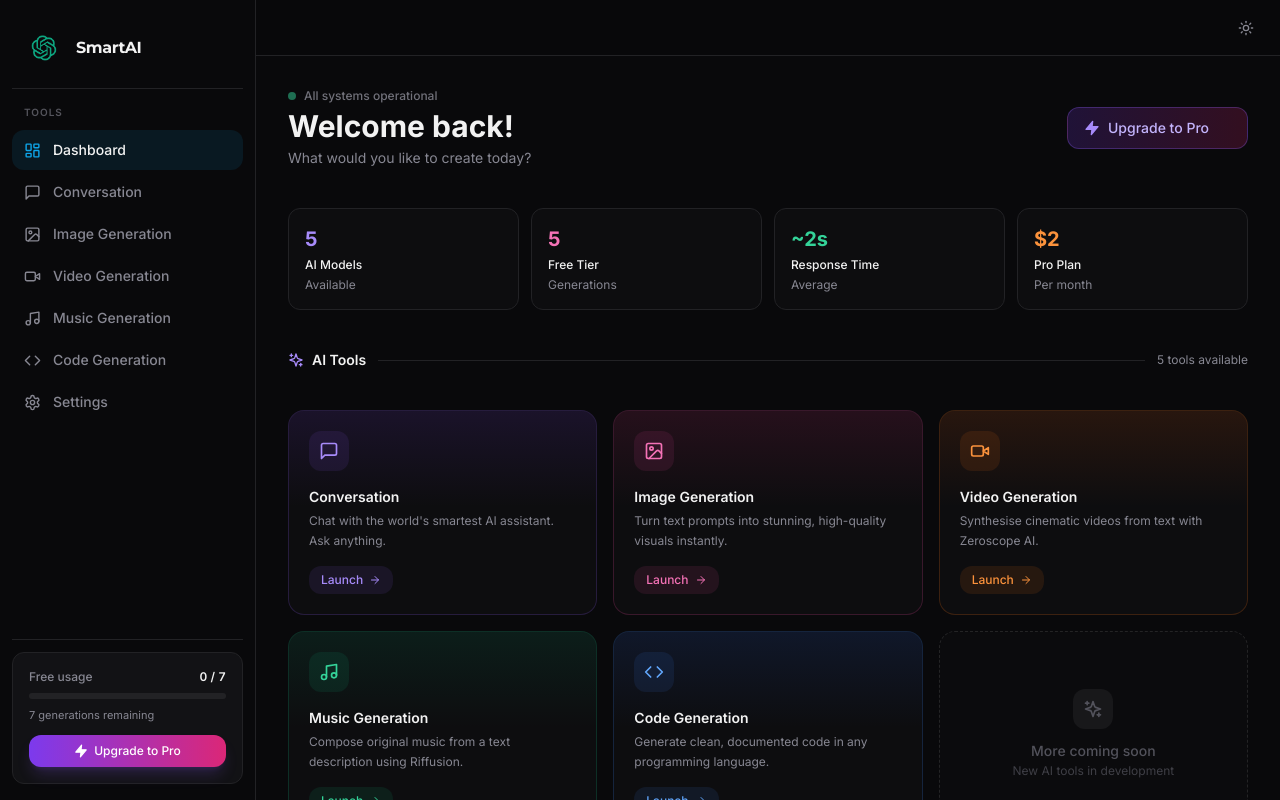
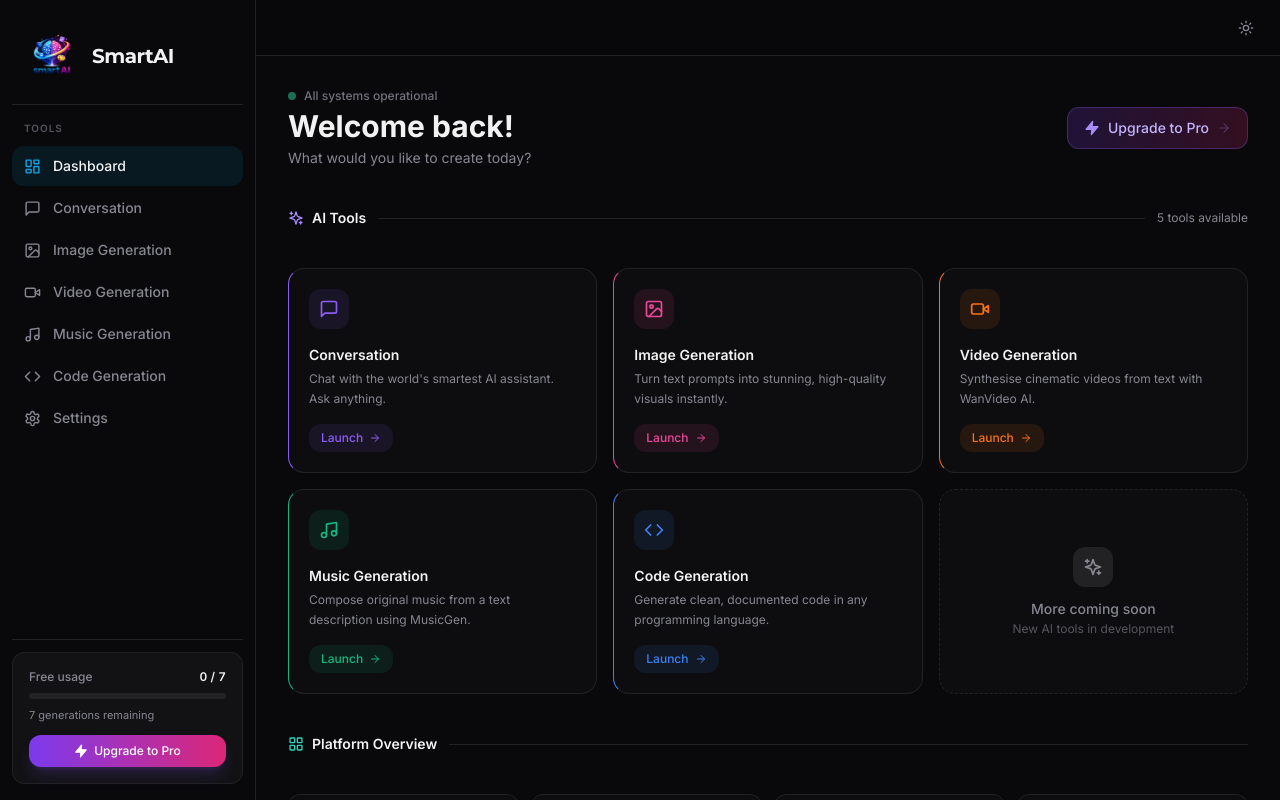
Before and after one commit to DeepUthale/SmartAI_2.0, a Next.js app: page /dashboard in a window 1280 px wide. Built offline with nearby package versions, Linux system fonts and the light colour scheme; no server answers.

Commit message:
Update dashboard UI, landing page, sidebar, and add tool store hook

```diff
--- a/app/(dashboard)/(routes)/code/page.tsx
+++ b/app/(dashboard)/(routes)/code/page.tsx
@@ -5,7 +5,6 @@
 import { Code, Send } from "lucide-react";
 import { useRouter } from "next/navigation";
 import { ChatCompletionMessageParam as ChatCompletionMessage } from "openai/resources/chat/index.mjs";
-import { useState } from "react";
 import { useForm } from "react-hook-form";
 import ReactMarkdown from "react-markdown";
 import * as z from "zod";
@@ -21,13 +20,14 @@
 import { cn } from "@/lib/utils";
 
 import { useProModal } from "@/hooks/use-pro-modal";
+import { useToolStore } from "@/hooks/use-tool-store";
 import { toast } from "react-hot-toast";
 import { formSchema } from "./constants";
 
 const CodePage = () => {
     const router = useRouter();
     const proModal = useProModal();
-    const [messages, setMessages] = useState<ChatCompletionMessage[]>([]);
+    const { codeMessages: messages, setCodeMessages: setMessages } = useToolStore();
 
     const form = useForm<z.infer<typeof formSchema>>({
         resolver: zodResolver(formSchema),
@@ -45,7 +45,7 @@
             const newMessages = [...messages, userMessage];
 
             const response = await axios.post("/api/code", { messages: newMessages });
-            setMessages((current) => [...current, userMessage, response.data]);
+            setMessages([...messages, userMessage, response.data]);
             form.reset();
         } catch (error: any) {
             if (error?.response?.status === 403) proModal.onOpen();
--- a/app/(dashboard)/(routes)/conversation/page.tsx
+++ b/app/(dashboard)/(routes)/conversation/page.tsx
@@ -13,7 +13,6 @@
 import { Input } from "@/components/ui/input";
 import { Button } from "@/components/ui/button";
 import { useRouter } from "next/navigation";
-import { useState } from "react";
 import { ChatCompletionMessageParam as ChatCompletionMessage } from "openai/resources/chat/index.mjs";
 import { Empty } from "@/components/ui/empty";
 import { Loader } from "@/components/loader";
@@ -21,12 +20,13 @@
 import { UserAvatar } from "@/components/user-avatar";
 import { BotAvatar } from "@/components/bot-avatar";
 import { useProModal } from "@/hooks/use-pro-modal";
+import { useToolStore } from "@/hooks/use-tool-store";
 import toast from "react-hot-toast";
 
 const ConversationPage = () => {
   const proModal = useProModal();
   const router = useRouter();
-  const [messages, setMessages] = useState<ChatCompletionMessage[]>([]);
+  const { conversationMessages: messages, setConversationMessages: setMessages } = useToolStore();
 
   const form = useForm<z.infer<typeof formSchema>>({
     resolver: zodResolver(formSchema),
@@ -47,7 +47,7 @@
         messages: newMessages,
       });
 
-      setMessages((current) => [...current, userMessage, response.data]);
+      setMessages([...messages, userMessage, response.data]);
       form.reset();
     } catch (error: any) {
       if (error?.response?.status === 403) {
--- a/app/(dashboard)/(routes)/dashboard/page.tsx
+++ b/app/(dashboard)/(routes)/dashboard/page.tsx
@@ -10,6 +10,7 @@
   Sparkles,
   VideoIcon,
   Zap,
+  LayoutGrid,
 } from "lucide-react";
 import { useRouter } from "next/navigation";
 import { useProModal } from "@/hooks/use-pro-modal";
@@ -19,60 +20,47 @@
     label: "Conversation",
     description: "Chat with the world's smartest AI assistant. Ask anything.",
     icon: MessageSquare,
-    color: "text-violet-400",
+    color: "text-violet-500",
     bg: "bg-violet-500/10",
-    border: "border-violet-500/20",
-    hoverBorder: "hover:border-violet-400/50",
-    shadow: "hover:shadow-violet-500/10",
-    gradient: "from-violet-600/20 to-violet-900/0",
+    accent: "border-l-violet-500",
     href: "/conversation",
   },
   {
     label: "Image Generation",
-    description: "Turn text prompts into stunning, high-quality visuals instantly.",
+    description:
+      "Turn text prompts into stunning, high-quality visuals instantly.",
     icon: ImageIcon,
-    color: "text-pink-400",
+    color: "text-pink-500",
     bg: "bg-pink-500/10",
-    border: "border-pink-500/20",
-    hoverBorder: "hover:border-pink-400/50",
-    shadow: "hover:shadow-pink-500/10",
-    gradient: "from-pink-600/20 to-pink-900/0",
+    accent: "border-l-pink-500",
     href: "/image",
   },
   {
     label: "Video Generation",
-    description: "Synthesise cinematic videos from text with Zeroscope AI.",
+    description: "Synthesise cinematic videos from text with WanVideo AI.",
     icon: VideoIcon,
-    color: "text-orange-400",
+    color: "text-orange-500",
     bg: "bg-orange-500/10",
-    border: "border-orange-500/20",
-    hoverBorder: "hover:border-orange-400/50",
-    shadow: "hover:shadow-orange-500/10",
-    gradient: "from-orange-600/20 to-orange-900/0",
+    accent: "border-l-orange-500",
     href: "/video",
   },
   {
     label: "Music Generation",
-    description: "Compose original music from a text description using Riffusion.",
+    description:
+      "Compose original music from a text description using MusicGen.",
     icon: Music,
-    color: "text-emerald-400",
+    color: "text-emerald-500",
     bg: "bg-emerald-500/10",
-    border: "border-emerald-500/20",
-    hoverBorder: "hover:border-emerald-400/50",
-    shadow: "hover:shadow-emerald-500/10",
-    gradient: "from-emerald-600/20 to-emerald-900/0",
+    accent: "border-l-emerald-500",
     href: "/music",
   },
   {
     label: "Code Generation",
     description: "Generate clean, documented code in any programming language.",
     icon: Code,
-    color: "text-blue-400",
+    color: "text-blue-500",
     bg: "bg-blue-500/10",
-    border: "border-blue-500/20",
-    hoverBorder: "hover:border-blue-400/50",
-    shadow: "hover:shadow-blue-500/10",
-    gradient: "from-blue-600/20 to-blue-900/0",
+    accent: "border-l-blue-500",
     href: "/code",
   },
 ];
@@ -83,13 +71,14 @@
 
   return (
     <div className="px-4 lg:px-8 py-8 space-y-10">
-
       {/* ── Welcome header ───────────────────────────── */}
       <div className="flex flex-col sm:flex-row sm:items-center justify-between gap-4">
         <div className="space-y-1">
           <div className="flex items-center gap-x-2">
             <div className="w-2 h-2 rounded-full bg-emerald-400 animate-pulse" />
-            <span className="text-xs text-zinc-500 font-medium">All systems operational</span>
+            <span className="text-xs text-zinc-500 font-medium">
+              All systems operational
+            </span>
           </div>
           <h1 className="text-2xl md:text-3xl font-bold text-foreground">
             Welcome back!
@@ -102,19 +91,130 @@
           onClick={() => proModal.onOpen()}
           className="self-start sm:self-auto flex items-center gap-x-2 bg-gradient-to-r from-violet-600/20 to-pink-600/20 border border-violet-500/30 hover:border-violet-400/50 rounded-xl px-4 py-2.5 transition-all hover:-translate-y-px group"
         >
-          <Zap className="w-4 h-4 text-violet-400 fill-violet-400" />
-          <span className="text-sm font-medium text-violet-300">Upgrade to Pro</span>
-          <ArrowRight className="w-3.5 h-3.5 text-violet-400 opacity-0 group-hover:opacity-100 transition-all group-hover:translate-x-0.5" />
+          <Zap className="w-4 h-4 text-violet-700 fill-violet-700 dark:text-violet-400 dark:fill-violet-400" />
+          <span className="text-sm font-medium text-violet-700 dark:text-violet-300">
+            Upgrade to Pro
+          </span>
+          <ArrowRight className="w-3.5 h-3.5 text-violet-700 dark:text-violet-400 opacity-30 group-hover:opacity-100 transition-all group-hover:translate-x-0.5" />
         </button>
+      </div>
+
+      {/* ── Section label ────────────────────────────── */}
+      <div className="flex items-center gap-x-3">
+        <div className="flex items-center gap-x-2">
+          <Sparkles className="w-4 h-4 text-violet-400" />
+          <span className="text-sm font-semibold text-foreground">
+            AI Tools
+          </span>
+        </div>
+        <div className="flex-1 h-px bg-border" />
+        <span className="text-xs text-muted-foreground">
+          {tools.length} tools available
+        </span>
+      </div>
+
+      {/* ── Tool grid ────────────────────────────────── */}
+      <div className="grid grid-cols-1 sm:grid-cols-2 xl:grid-cols-3 gap-4">
+        {tools.map((tool) => (
+          <button
+            key={tool.href}
+            onClick={() => router.push(tool.href)}
+            className={cn(
+              "group relative text-left rounded-2xl border-l-4 border border-border bg-card overflow-hidden transition-all duration-200",
+              "hover:-translate-y-1 hover:shadow-md cursor-pointer",
+              tool.accent,
+            )}
+          >
+            {/* Slide-in color fill */}
+            <div className={cn("absolute inset-y-0 left-0 w-full opacity-40 sm:w-0 sm:opacity-100 sm:group-hover:w-full transition-[width] duration-300 ease-out", tool.bg)} />
+
+            <div className="relative z-10 p-5 space-y-4">
+              {/* Icon + arrow */}
+              <div className="flex items-start justify-between">
+                <div className={cn("p-2.5 rounded-xl", tool.bg)}>
+                  <tool.icon className={cn("w-5 h-5", tool.color)} />
+                </div>
+              </div>
+
+              {/* Text */}
+              <div>
+                <h3 className="font-semibold text-foreground text-sm mb-1">
+                  {tool.label}
+                </h3>
+                <p className="text-xs text-muted-foreground leading-relaxed">
+                  {tool.description}
+                </p>
+              </div>
+
+              {/* Launch button */}
+              <div
+                className={cn(
+                  "inline-flex items-center gap-x-1.5 text-xs font-medium px-3 py-1.5 rounded-lg transition-all",
+                  tool.bg,
+                  tool.color,
+                )}
+              >
+                Launch
+                <ArrowRight className="w-3 h-3" />
+              </div>
+            </div>
+          </button>
+        ))}
+
+        {/* Coming soon card */}
+        <div className="rounded-2xl border border-dashed border-border bg-card p-5 flex flex-col items-center justify-center gap-y-3 text-center min-h-[160px]">
+          <div className="w-10 h-10 rounded-xl bg-muted flex items-center justify-center">
+            <Sparkles className="w-5 h-5 text-muted-foreground" />
+          </div>
+          <div>
+            <p className="text-sm font-medium text-muted-foreground">
+              More coming soon
+            </p>
+            <p className="text-xs text-muted-foreground/60 mt-0.5">
+              New AI tools in development
+            </p>
+          </div>
+        </div>
+      </div>
+
+      {/* ── Section label ────────────────────────────── */}
+      <div className="flex items-center gap-x-3">
+        <div className="flex items-center gap-x-2">
+          <LayoutGrid className="w-4 h-4 text-teal-400" />
+          <span className="text-sm font-semibold text-foreground">
+            Platform Overview
+          </span>
+        </div>
+        <div className="flex-1 h-px bg-border" />
       </div>
 
       {/* ── Quick stats ──────────────────────────────── */}
       <div className="grid grid-cols-2 sm:grid-cols-4 gap-3">
         {[
-          { label: "AI Models",      value: "5",       sub: "Available",    color: "text-violet-400" },
-          { label: "Free Tier",      value: "5",       sub: "Generations",  color: "text-pink-400"   },
-          { label: "Response Time",  value: "~2s",     sub: "Average",      color: "text-emerald-400"},
-          { label: "Pro Plan",       value: "$2",      sub: "Per month",    color: "text-orange-400" },
+          {
+            label: "AI Models",
+            value: "5",
+            sub: "Available",
+            color: "text-violet-400",
+          },
+          {
+            label: "Free Tier",
+            value: "7",
+            sub: "Generations",
+            color: "text-pink-400",
+          },
+          {
+            label: "Response Time",
+            value: "~2s",
+            sub: "Average",
+            color: "text-emerald-400",
+          },
+          {
+            label: "Pro Plan",
+            value: "$2",
+            sub: "Per month",
+            color: "text-orange-400",
+          },
         ].map((stat) => (
           <div
             key={stat.label}
@@ -126,76 +226,6 @@
           </div>
         ))}
       </div>
-
-      {/* ── Section label ────────────────────────────── */}
-      <div className="flex items-center gap-x-3">
-        <div className="flex items-center gap-x-2">
-          <Sparkles className="w-4 h-4 text-violet-400" />
-          <span className="text-sm font-semibold text-foreground">AI Tools</span>
-        </div>
-        <div className="flex-1 h-px bg-border" />
-        <span className="text-xs text-muted-foreground">{tools.length} tools available</span>
-      </div>
-
-      {/* ── Tool grid ────────────────────────────────── */}
-      <div className="grid grid-cols-1 sm:grid-cols-2 xl:grid-cols-3 gap-4">
-        {tools.map((tool) => (
-          <button
-            key={tool.href}
-            onClick={() => router.push(tool.href)}
-            className={cn(
-              "group relative text-left rounded-2xl border bg-card overflow-hidden transition-all duration-200",
-              "hover:-translate-y-1 hover:shadow-2xl cursor-pointer",
-              tool.border, tool.hoverBorder, tool.shadow
-            )}
-          >
-            {/* Gradient header strip */}
-            <div className={cn(
-              "absolute top-0 left-0 right-0 h-24 bg-gradient-to-b opacity-60",
-              tool.gradient
-            )} />
-
-            <div className="relative p-5 space-y-4">
-              {/* Icon + arrow */}
-              <div className="flex items-start justify-between">
-                <div className={cn("p-2.5 rounded-xl", tool.bg)}>
-                  <tool.icon className={cn("w-5 h-5", tool.color)} />
-                </div>
-                <ArrowRight className={cn(
-                  "w-4 h-4 mt-1 opacity-0 group-hover:opacity-100 transition-all duration-200 group-hover:translate-x-0.5",
-                  tool.color
-                )} />
-              </div>
-
-              {/* Text */}
-              <div>
-                <h3 className="font-semibold text-foreground text-sm mb-1">{tool.label}</h3>
-                <p className="text-xs text-muted-foreground leading-relaxed">{tool.description}</p>
-              </div>
-
-              {/* Launch button */}
-              <div className={cn(
-                "inline-flex items-center gap-x-1.5 text-xs font-medium px-3 py-1.5 rounded-lg transition-all",
-                tool.bg, tool.color
-              )}>
-                Launch
-                <ArrowRight className="w-3 h-3" />
-              </div>
-            </div>
-          </button>
-        ))}
-
-        {/* Coming soon card */}
-        <div className="rounded-2xl border border-dashed border-white/10 bg-white/[0.01] p-5 flex flex-col items-center justify-center gap-y-3 text-center min-h-[160px]">
-          <div className="w-10 h-10 rounded-xl bg-white/5 flex items-center justify-center">
-            <Sparkles className="w-5 h-5 text-zinc-600" />
-          </div>
-          <div>
-            <p className="text-sm font-medium text-zinc-600">More coming soon</p>
-            <p className="text-xs text-zinc-700 mt-0.5">New AI tools in development</p>
-          </div>
-        </div>
-      </div>
     </div>
   );
 };
--- a/app/(dashboard)/(routes)/image/page.tsx
+++ b/app/(dashboard)/(routes)/image/page.tsx
@@ -14,17 +14,17 @@
 import { Input } from "@/components/ui/input";
 import { Button } from "@/components/ui/button";
 import { useRouter } from "next/navigation";
-import { useState } from "react";
 import { Empty } from "@/components/ui/empty";
 import { Loader } from "@/components/loader";
 import { Select, SelectContent, SelectItem, SelectTrigger, SelectValue } from "@/components/ui/select";
 import { useProModal } from "@/hooks/use-pro-modal";
+import { useToolStore } from "@/hooks/use-tool-store";
 import toast from "react-hot-toast";
 
 const ImagePage = () => {
     const proModal = useProModal();
     const router = useRouter();
-    const [images, setImages] = useState<string[]>([]);
+    const { images, setImages } = useToolStore();
 
     const form = useForm<z.infer<typeof formSchema>>({
         resolver: zodResolver(formSchema),
--- a/app/(dashboard)/(routes)/music/page.tsx
+++ b/app/(dashboard)/(routes)/music/page.tsx
@@ -13,16 +13,16 @@
 import { Input } from "@/components/ui/input";
 import { Button } from "@/components/ui/button";
 import { useRouter } from "next/navigation";
-import { useState } from "react";
 import { Empty } from "@/components/ui/empty";
 import { Loader } from "@/components/loader";
 import { useProModal } from "@/hooks/use-pro-modal";
+import { useToolStore } from "@/hooks/use-tool-store";
 import toast from "react-hot-toast";
 
 const MusicPage = () => {
     const proModal = useProModal();
     const router = useRouter();
-    const [music, setMusic] = useState<string>();
+    const { music, setMusic } = useToolStore();
 
     const form = useForm<z.infer<typeof formSchema>>({
         resolver: zodResolver(formSchema),
--- a/app/(dashboard)/(routes)/video/page.tsx
+++ b/app/(dashboard)/(routes)/video/page.tsx
@@ -13,16 +13,16 @@
 import { Input } from "@/components/ui/input";
 import { Button } from "@/components/ui/button";
 import { useRouter } from "next/navigation";
-import { useState } from "react";
 import { Empty } from "@/components/ui/empty";
 import { Loader } from "@/components/loader";
 import { useProModal } from "@/hooks/use-pro-modal";
+import { useToolStore } from "@/hooks/use-tool-store";
 import toast from "react-hot-toast";
 
 const VideoPage = () => {
   const proModal = useProModal();
   const router = useRouter();
-  const [video, setVideo] = useState<string>();
+  const { video, setVideo } = useToolStore();
 
   const form = useForm<z.infer<typeof formSchema>>({
     resolver: zodResolver(formSchema),
--- a/components/landing-content.tsx
+++ b/components/landing-content.tsx
@@ -12,27 +12,27 @@
 const features = [
   {
     icon: MessageSquare, title: "Conversation AI",
-    description: "Natural, context-aware conversations powered by GPT-3.5. Ask anything, brainstorm ideas, get expert answers instantly.",
+    description: "Natural, context-aware conversations powered by GPT-4.1. Ask anything, brainstorm ideas, get expert answers instantly.",
     color: "text-violet-400", bg: "bg-violet-500/10", border: "border-violet-500/20", glow: "group-hover:shadow-violet-500/10",
   },
   {
     icon: ImageIcon, title: "Image Generation",
-    description: "Turn text into stunning visuals with DALL-E. Choose resolution, quantity and style for professional results.",
+    description: "Turn text into stunning visuals with DALL-E 3. Choose resolution, quantity and style for professional results.",
     color: "text-pink-400", bg: "bg-pink-500/10", border: "border-pink-500/20", glow: "group-hover:shadow-pink-500/10",
   },
   {
     icon: VideoIcon, title: "Video Synthesis",
-    description: "Generate high-quality videos from text prompts using Zeroscope v2 XL. Cinematic AI video, on demand.",
+    description: "Generate high-quality videos from text prompts using WanVideo. Cinematic AI video, on demand.",
     color: "text-orange-400", bg: "bg-orange-500/10", border: "border-orange-500/20", glow: "group-hover:shadow-orange-500/10",
   },
   {
     icon: Music, title: "Music Creation",
-    description: "Describe a mood or genre and Riffusion composes an original track for you. Your own AI music studio.",
+    description: "Describe a mood or genre and MusicGen composes an original track for you. Your own AI music studio.",
     color: "text-emerald-400", bg: "bg-emerald-500/10", border: "border-emerald-500/20", glow: "group-hover:shadow-emerald-500/10",
   },
   {
     icon: Code, title: "Code Generation",
-    description: "Generate clean, documented code in any language. Debug, explain, and refactor — your AI pair programmer.",
+    description: "Generate clean, documented code in any language. Debug, explain, and refactor with your AI pair programmer.",
     color: "text-blue-400", bg: "bg-blue-500/10", border: "border-blue-500/20", glow: "group-hover:shadow-blue-500/10",
   },
   {
@@ -44,15 +44,15 @@
 
 /* ── Steps ──────────────────────────────────────────── */
 const steps = [
-  { n: "01", title: "Create your account", desc: "Sign up free in seconds — no credit card required." },
+  { n: "01", title: "Create your account", desc: "Sign up free in seconds, no credit card required." },
   { n: "02", title: "Choose a tool",        desc: "Pick from Conversation, Image, Video, Music or Code." },
   { n: "03", title: "Describe your idea",   desc: "Type a prompt and SmartAI generates your content." },
   { n: "04", title: "Download & share",     desc: "Save your creations, iterate, and share with the world." },
 ];
 
 /* ── Pricing ────────────────────────────────────────── */
-const freePlan  = ["5 AI generations total", "All 5 AI tools", "Standard speed", "Community support"];
-const proPlan   = ["Unlimited AI generations", "All 5 AI tools", "Priority speed", "Email support", "Early access to new tools", "No watermarks"];
+const freePlan  = ["7 AI generations total", "All 5 AI tools", "Standard speed", "Community support"];
+const proPlan   = ["Unlimited AI generations", "All 5 AI tools", "Priority speed", "Email support", "Early access to new tools"];
 
 /* ── Team ───────────────────────────────────────────── */
 
--- a/components/landing-hero.tsx
+++ b/components/landing-hero.tsx
@@ -70,7 +70,7 @@
         {/* Badge */}
         <div className="inline-flex items-center gap-x-2 bg-violet-500/10 border border-violet-500/25 rounded-full px-4 py-1.5 text-sm text-violet-300 animate-fade-up mt-1.5">
           <Sparkles className="w-3.5 h-3.5 animate-pulse" />
-          <span>5 AI models · One platform · Free to start</span>
+          <span>5 AI tools · One platform · Free to start</span>
         </div>
 
         {/* Headline */}
@@ -93,7 +93,7 @@
 
         {/* Subtitle */}
         <p className="animate-fade-up delay-200 text-lg md:text-xl text-zinc-400 max-w-2xl mx-auto leading-relaxed font-light">
-          SmartAI brings together the most powerful AI models — GPT, DALL-E, Zeroscope, Riffusion — in one beautifully designed workspace.
+          SmartAI brings together the most powerful AI models: GPT-4.1, DALL-E 3, WanVideo, and MusicGen in one beautifully designed workspace.
         </p>
 
         {/* CTAs */}
@@ -112,7 +112,7 @@
         </div>
 
         <p className="animate-fade-up delay-400 text-zinc-600 text-sm">
-          No credit card required · 5 free generations · Cancel anytime
+          No credit card required · 7 free generations · Cancel anytime
         </p>
 
         {/* ── App preview card ───────────────────────── */}
--- a/components/sidebar.tsx
+++ b/components/sidebar.tsx
@@ -40,10 +40,10 @@
           href="/dashboard"
           className="flex items-center gap-x-3 px-3 py-2 rounded-xl hover:bg-accent transition-colors group"
         >
-          <div className="relative w-10 h-10 shrink-0 transition-transform group-hover:scale-105 duration-200">
+          <div className="relative w-14 h-14 shrink-0 transition-transform group-hover:scale-105 duration-200">
             <Image fill alt="Logo" src="/logo.png" />
           </div>
-          <span className={cn("text-base font-bold text-foreground tracking-tight", montserrat.className)}>
+          <span className={cn("text-xl font-bold text-foreground tracking-tight", montserrat.className)}>
             SmartAI
           </span>
         </Link>
```
Also changed, not shown: hooks/use-tool-store.ts (added, +41 -0 lines), public/logo.png, public/logo_old.png (added).
